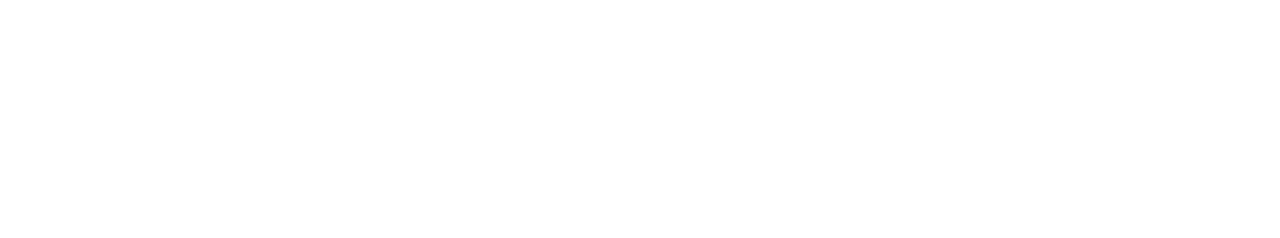
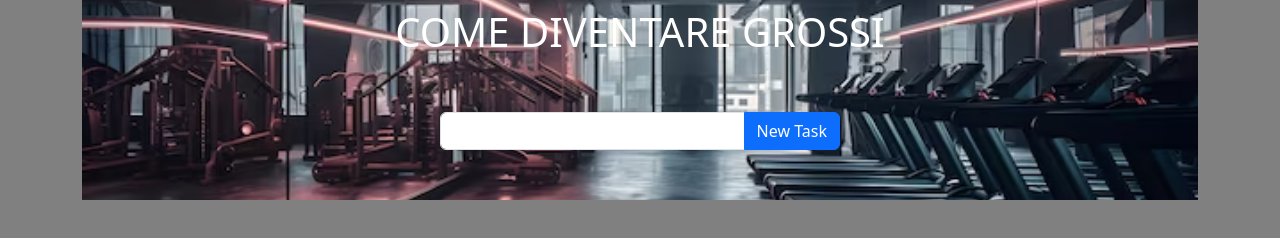
Before and after one commit to valeriobartoletti97/vue-todolist, a plain HTML site: page index.html in a window 1280 px wide. Drawn offline with nearby package versions, Linux system fonts and the light colour scheme.

Commit message:
basic html and css formatting

```diff
--- a/css/style.css
+++ b/css/style.css
@@ -0,0 +1,21 @@
+*{
+   margin: 0;
+   padding:0;
+   box-sizing: border-box;
+}
+#app{
+    color:white;
+    background-color:gray
+}
+header{
+    background-image: url(../img/header.jpg);
+    height: 200px;
+    background-size: cover;
+    background-position: center;
+}
+header>h1{
+
+}
+header>div{
+    width:400px !important;
+}
--- a/index.html
+++ b/index.html
@@ -10,8 +10,19 @@
 
 <body>
 
-    <div id="app">
+    <div id="app" class="vh-100">
+        <div class="container">
+            <header class="text-center mx-auto">
+                <h1 class="text-uppercase pt-2">Come diventare grossi</h1>
+                <div class="input-group mb-3 mx-auto pt-5">
+                    <input type="text" class="form-control" placeholder="" aria-label="Example text with button addon" aria-describedby="button-addon1">
+                    <button class="btn btn-primary" type="button" id="button-addon1">New Task</button>
+                </div>
+            </header>
+            <main>
 
+            </main>
+        </div>
     </div>
 
     <script src='https://unpkg.com/vue@3/dist/vue.global.js'></script>
```
Also changed, not shown: img/header.jpg (added).
